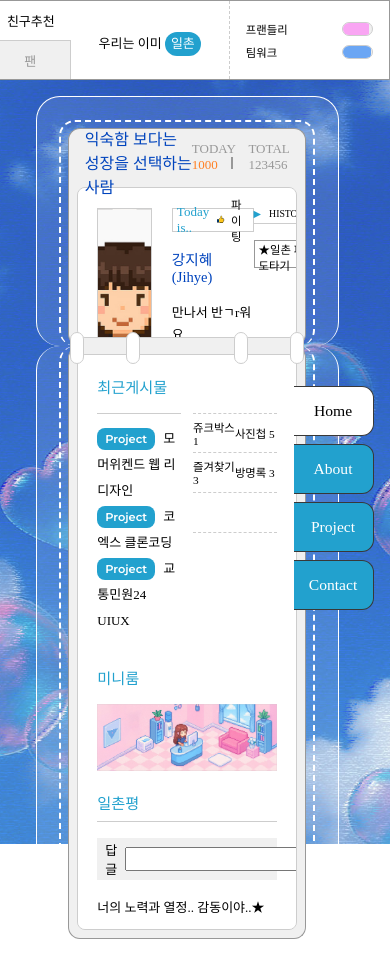
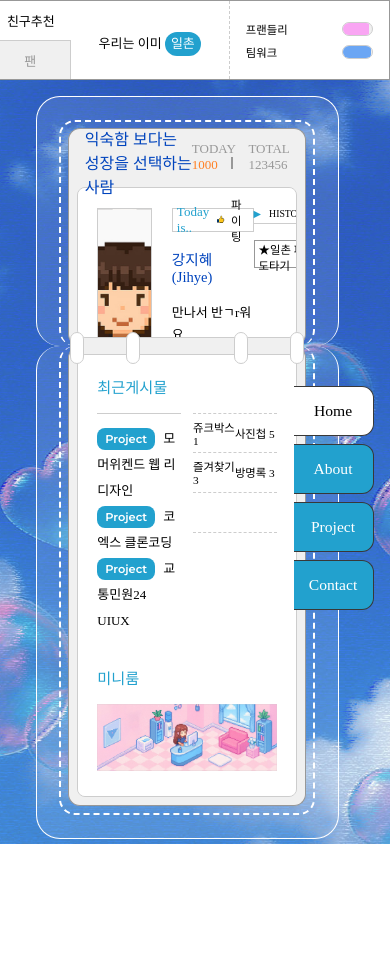
Before and after one commit to jihye8745/portfolio, a React (Vite) app: page / in a window 390 px wide. After the commit the page ends 844 px from the top, so only its background shows below. Built offline with nearby package versions, Linux system fonts and the light colour scheme; a web font is replaced by a local one.

Commit message:
반응형 추가수정

```diff
--- a/package.json
+++ b/package.json
@@ -24,6 +24,7 @@
     "eslint": "^9.39.1",
     "eslint-plugin-react-hooks": "^7.0.1",
     "eslint-plugin-react-refresh": "^0.4.24",
+    "gh-pages": "^6.3.0",
     "globals": "^16.5.0",
     "vite": "^7.2.4"
   }
--- a/src/Portfolio/style.css
+++ b/src/Portfolio/style.css
@@ -48,6 +48,7 @@
 #wrap {
   width: 100%;
   height: 100vh;
+  min-height: 720px;
   background-image: url(/common/bg.jpg);
   background-position: center;
   background-size: cover;
@@ -80,8 +81,8 @@ header h1 {
   width: 1184px;
   max-width: 100%;
   height: 80vh;
+  min-height: 560px;
   display: flex;
-  /* position: relative; */
 }
 
 #main>div {
@@ -1066,7 +1067,6 @@ header h1 {
 
 
 @media screen and (max-width: 1024px) {
-
   header {
     height: 8vh;
     min-height: 80px;
@@ -1264,15 +1264,10 @@ header h1 {
   .swiper-pagination-bullet-active {
     background-color: #22A1CE;
 }
-
 }
 
 
-
-
-/* 840부터 maincontents 높이값 재조정 */
-
-@media screen and (max-width: 900px) {
+@media screen and (max-width: 850px) {
   html {
     font-size: 13px;
   }
@@ -1280,4 +1275,12 @@ header h1 {
   .projectBtns .swiper-wrapper .category_item button {
     font-size: 0.9rem;
   }
+
+  #main .mainContents {
+    height: calc(100% - 250px);
+  }
 }
+
+@media screen and (max-width: 768px) {
+
+}
```
Also changed, not shown: 1 other file (tests, documents, lock files or other folders).
